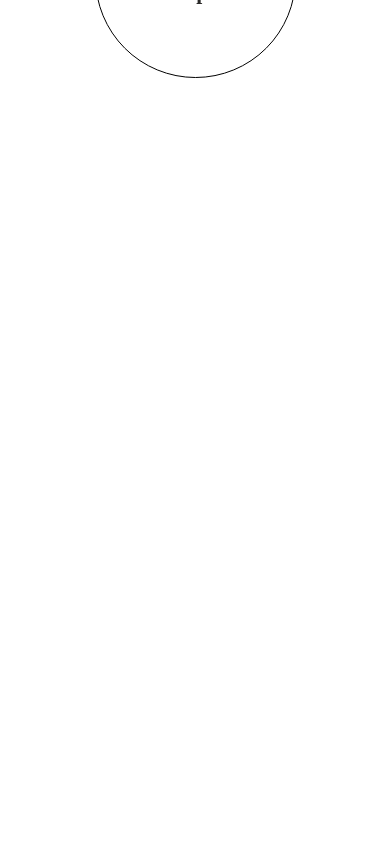
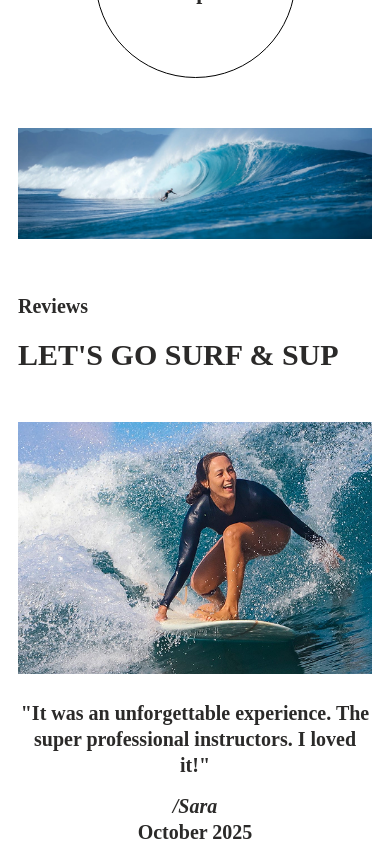
Before and after one commit to poetryofcode/Learn2Surf, a React (Vite) app: page / in a window 390 px wide. Shown: the part 2660-3504 px from the top of the page. Before the commit the page ends 2838 px from the top, so only its background shows below. Built offline with nearby package versions, Linux system fonts and the light colour scheme; a web font is replaced by a local one.

Commit message:
feat: reviews mobile friendly

```diff
--- a/src/App.jsx
+++ b/src/App.jsx
@@ -11,9 +11,9 @@
       <Header />
       <About />
       <Activities />
-      {/*<Image />
+      <Image />
       <Reviews />
-      <Footer /> */}
+      {/*<Footer /> */}
     </>
   );
 }
--- a/src/components/Reviews.module.scss
+++ b/src/components/Reviews.module.scss
@@ -47,3 +47,48 @@
     }
   }
 }
+
+@media (max-width: 1200px) {
+  .reviews__top {
+    margin-left: 0;
+  }
+  .reviews__items {
+    grid-template-columns: 1fr 2fr 2fr;
+  }
+  .reviews__item:nth-child(even):last-child {
+    display: none;
+  }
+}
+
+@media (max-width: 700px) {
+  .reviews {
+    margin: 50px 0;
+  }
+  .reviews__items {
+    grid-template-columns: 1fr 2fr;
+  }
+  .reviews__item:nth-child(odd):last-child {
+    display: none;
+  }
+  .reviews__title {
+    font-size: 37px;
+  }
+  .reviews__top {
+    margin-bottom: 50px;
+  }
+}
+
+@media (max-width: 420px) {
+  .reviews__items {
+    grid-template-columns: 1fr;
+  }
+  .reviews__item:nth-child(odd):first-child {
+    display: none;
+  }
+  .reviews__title {
+    font-size: 30px;
+  }
+  .reviews__item:nth-child(even) {
+    margin-top: 0px;
+  }
+}
--- a/src/index.css
+++ b/src/index.css
@@ -357,6 +357,7 @@
     margin: 0 auto;
   }
 }
+
 @media (max-width: 1000px) {
   .header__news-box,
   .header__content,
@@ -397,6 +398,10 @@
     margin-top: -500px;
   }
 
+  .activities {
+    margin-bottom: 50px;
+  }
+
   .activities__title {
     font-size: 35px;
   }
```
